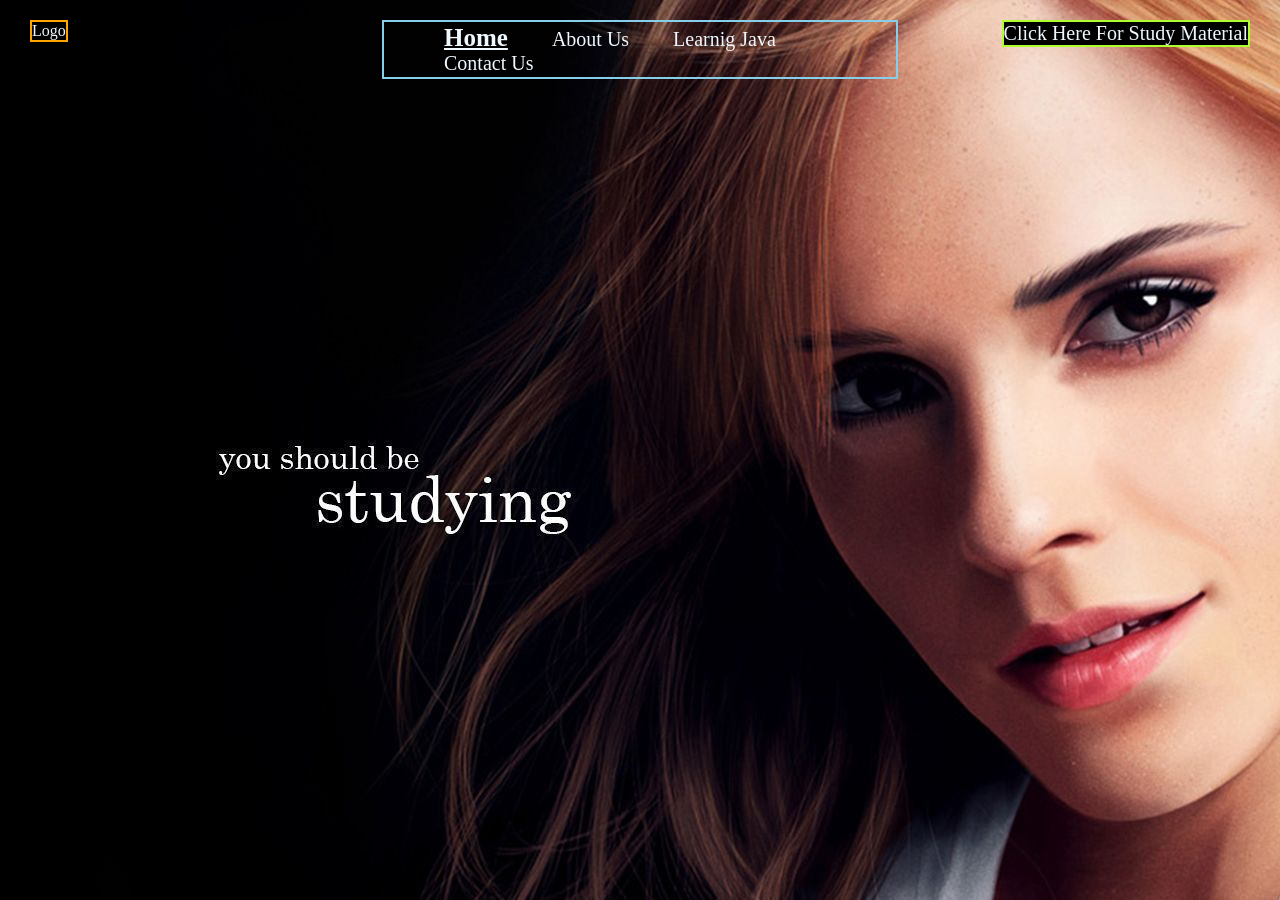
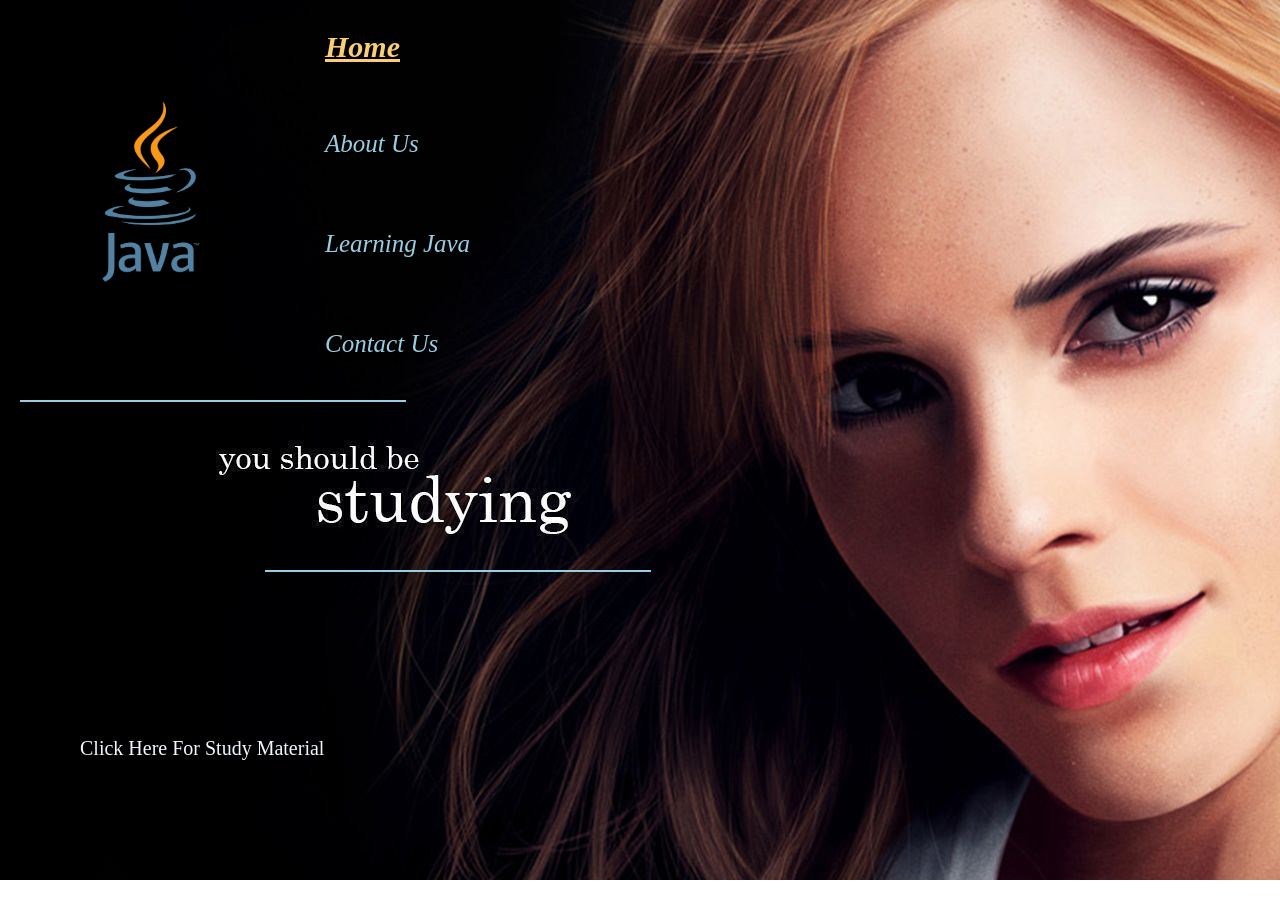
Before and after one commit to Zodeporas06/GymWebsite, a plain HTML site: page index.html in a window 1280 px wide. Drawn offline with Linux system fonts and the light colour scheme.

Commit message:
Home Page Completed

```diff
--- a/index.html
+++ b/index.html
@@ -13,26 +13,45 @@
 
     <header class="header">
 
-        <div class="left">
+        <div class="logo">
 
-            Logo
+            <img src="Assets/java_logo.png" alt="java">
 
         </div>
 
-        <div class="center">
+        <div class="home">
 
-            <ul class="navbar">
-
-                <li><a href="#" class="active">Home</a></li>
-                <li><a href="#" >About Us</a></li>
-                <li><a href="#" >Learnig Java</a></li>
-                <li><a href="#" >Contact Us</a></li>
-
-            </ul>
+            <a href="#" class="active">Home</a>
 
         </div>
 
-        <div class="right">
+        <div class="about">
+
+            <a href="#" >About Us</a>
+
+        </div>
+
+        <div class="java">
+
+            <a href="#" >Learning Java</a>
+
+        </div>
+
+        <div class="contact">
+
+            <a href="#" >Contact Us</a>
+
+        </div>
+
+        <div class="line1">
+
+        </div>
+
+        <div class="line2">
+
+        </div>
+
+        <div class="material">
 
             <a href="#">Click Here For Study Material</a>
 
--- a/style.css
+++ b/style.css
@@ -11,69 +11,144 @@
     color: aliceblue;
 }
 
-.left {
+.logo {
 
+    display: inline-block;
     position: absolute;
-    top: 20px;
-    left: 30px;
+    top: 100px;
+    left: 100px;
     display: inline-block;
-    border: 2px solid orange;
 }
 
-.center {
+.logo img {
 
-
-    display: block;
-    width: 40%;
-    margin: 20px auto;
-    border: 2px solid skyblue;
+    width: 100px;
 }
 
-.navbar {
+.home a {
 
-    margin-top: 2px;
-    margin-bottom: 2px;
+    display: inline-block;
+    position: absolute;
+    top: 30px;
+    left: 325px;
+    font-size: 20px;
+    color: rgb(153, 206, 226);
+    text-decoration: none;
+    font-size: 25px;
+    font-style: italic;
 }
 
-.navbar li {
+.about a {
 
     display: inline-block;
+    position: absolute;
+    top: 130px;
+    left: 325px;
     font-size: 20px;
+    color: rgb(153, 206, 226);
+    text-decoration: none;
+    font-size: 25px;
+    font-style: italic;
 }
 
-.navbar li a {
+.java a {
 
-    color: aliceblue;
+    display: inline-block;
+    position: absolute;
+    top: 230px;
+    left: 325px;
+    font-size: 20px;
+    color: rgb(153, 206, 226);
     text-decoration: none;
-    padding: 40px 20px;
+    font-size: 25px;
+    font-style: italic;
 }
 
-.navbar li a:hover,
-.navbar li a.active {
+.contact a {
+
+    display: inline-block;
+    position: absolute;
+    top: 330px;
+    left: 325px;
+    font-size: 20px;
+    color: rgb(153, 206, 226);
+    text-decoration: none;
+    font-size: 25px;
+    font-style: italic;
+}
+
+.home a:hover,
+.home a.active {
 
     text-decoration: underline;
+    color: rgb(251, 205, 119);
     font-weight: bold;
-    font-size: 25px;
+    font-size: 30px;
 }
 
-.right {
+.about a:hover,
+.about a.active {
+
+    text-decoration: underline;
+    color: rgb(251, 205, 119);
+    font-weight: bold;
+    font-size: 30px;
+}
+
+.java a:hover,
+.java a.active {
+
+    text-decoration: underline;
+    color: rgb(251, 205, 119);
+    font-weight: bold;
+    font-size: 30px;
+}
+
+.contact a:hover,
+.contact a.active {
+
+    text-decoration: underline;
+    color: rgb(251, 205, 119);
+    font-weight: bold;
+    font-size: 30px;
+}
+
+.line1 {
+
+    display: inline-block;
+    position: absolute;
+    margin-top: 400px;
+    margin-left: 20px;
+    width: 30%;
+    border: solid 1px rgb(153, 206, 226);
+}
+
+.line2 {
+
+    display: inline-block;
+    position: absolute;
+    margin-top: 570px;
+    margin-left: 265px;
+    width: 30%;
+    border: solid 1px rgb(153, 206, 226);
+}
+
+.material {
 
     font-size: 20px;
-    background-color: black;
     position: absolute;
-    top: 20px;
-    right: 30px;
+    bottom: 40px;
+    left: 80px;
     display: inline-block;
-    border: 2px solid greenyellow;
 }
 
-.right a {
+.material a {
 
     color: aliceblue;
     text-decoration: none;
 }
 
-.right a:hover {
+.material a:hover {
 
     color: orange;
 }
```
Also changed, not shown: Assets/java_logo.png (added).
